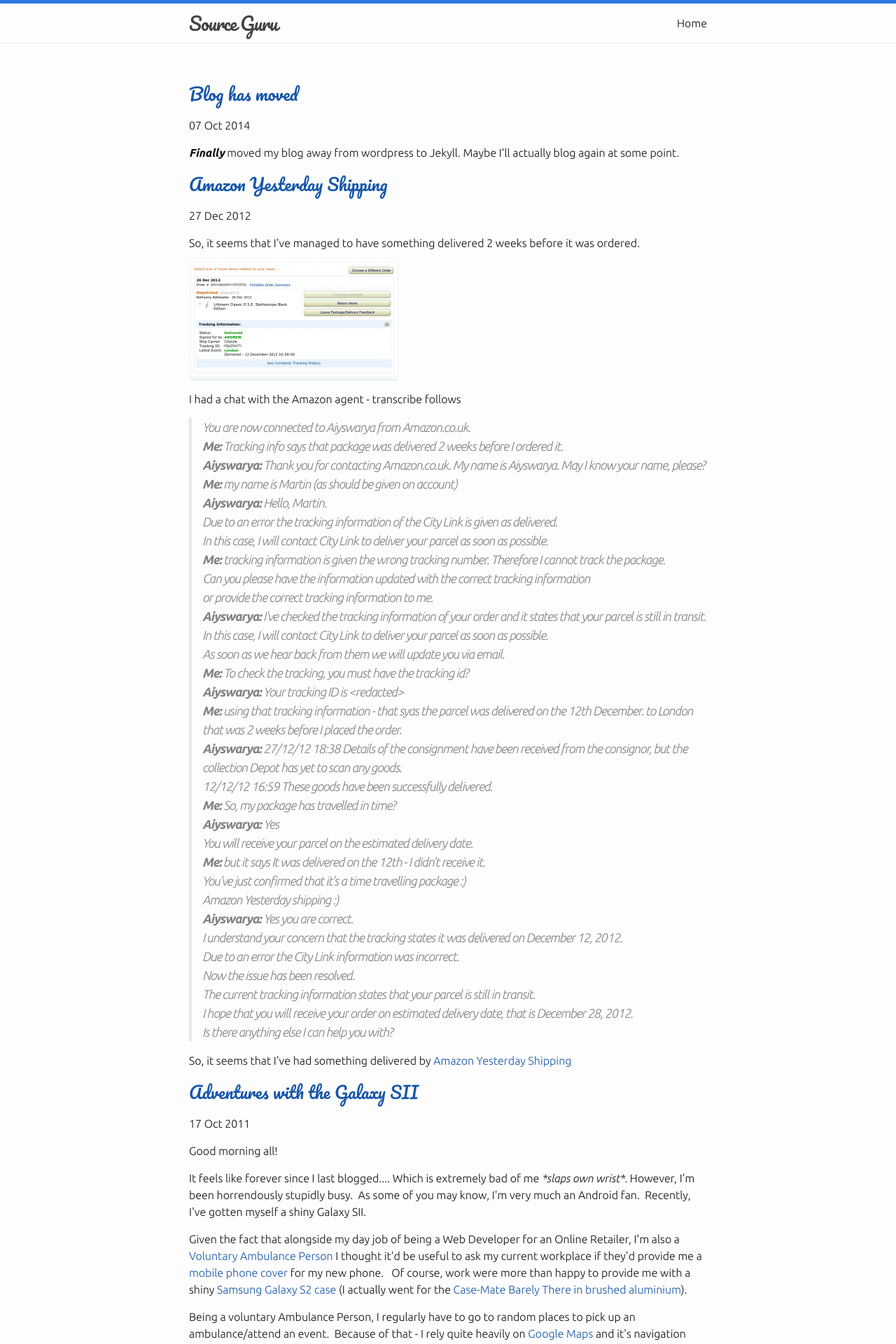
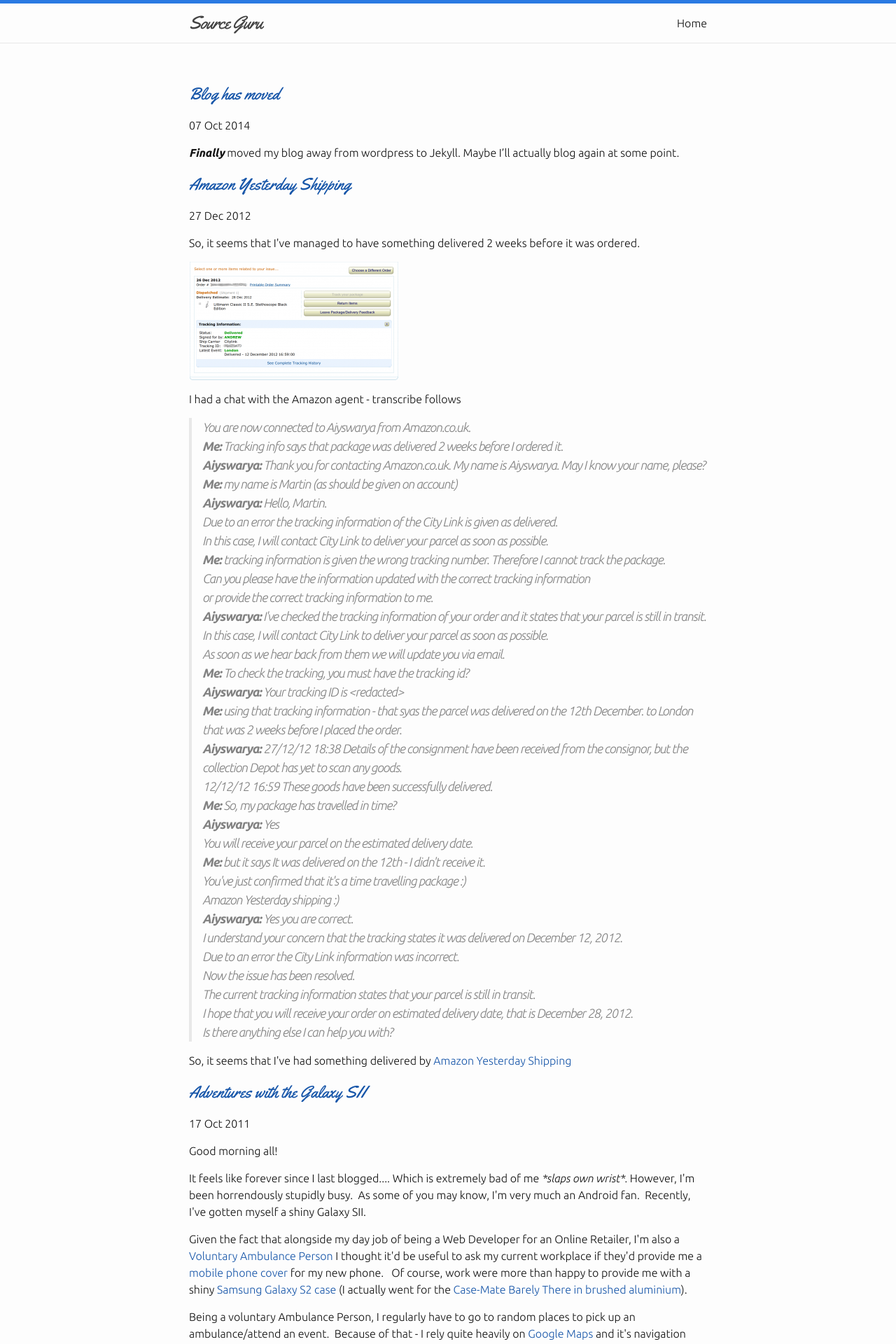
Before and after one commit to Mezzle/mezzle.github.io, a Jekyll site: the page built from index.html, in a window 1280 px wide. Shown: the top 1920 px of the page at 70% size. Built offline with Jekyll 4.4.1, drawn with Linux system fonts in a browser that asks for light colours; nearby versions of some CDN libraries.

Commit message:
To stop Misty complaining

```diff
--- a/_includes/head.html
+++ b/_includes/head.html
@@ -7,7 +7,7 @@
     <meta name="description" content="{{ site.description }}">
 
     <link rel="stylesheet" href="{{ "/css/main.css" | prepend: site.baseurl }}">
-    <link href='https://fonts.googleapis.com/css?family=Ubuntu+Mono:400,700,400italic,700italic|Ubuntu:300,400,500,700,300italic,400italic,500italic,700italic|Pacifico' rel='stylesheet' type='text/css'>
+    <link href='https://fonts.googleapis.com/css?family=Ubuntu+Mono:400,700,400italic,700italic|Ubuntu:300,400,500,700,300italic,400italic,500italic,700italic|Yellowtail' rel='stylesheet' type='text/css'>
 
     <link rel="canonical" href="{{ page.url | replace:'index.html','' | prepend: site.baseurl | prepend: site.url }}">
     <script src="//code.jquery.com/jquery-2.1.3.min.js"></script>
--- a/_sass/_mez.scss
+++ b/_sass/_mez.scss
@@ -3,7 +3,7 @@ body {
 }
 
 h1, h2, h3, h4, h5, h6, .site-title {
-    font-family: 'Pacifico', cursive;
+    font-family: 'Yellowtail', cursive;
 }
 
 tt, code, kbd, samp {
```
